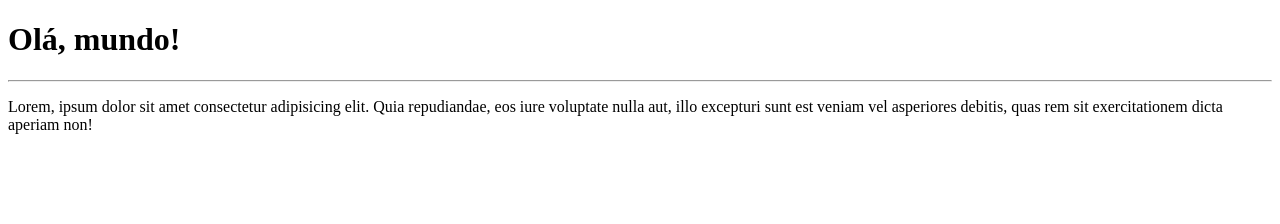
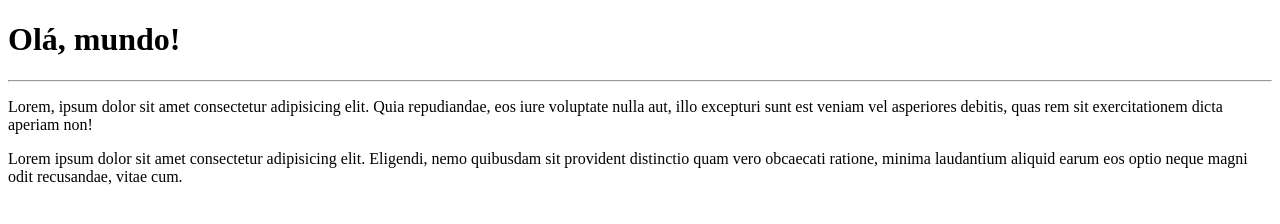
Before and after one commit to pedrogravina/Ola-Mundo, a plain HTML site: page site-exemplo/index.html in a window 1280 px wide. Drawn offline with Linux system fonts and the light colour scheme.

Commit message:
Adicionei um parágrafo

```diff
--- a/site-exemplo/index.html
+++ b/site-exemplo/index.html
@@ -9,5 +9,6 @@
     <h1>Olá, mundo!</h1>
     <hr>
     <p>Lorem, ipsum dolor sit amet consectetur adipisicing elit. Quia repudiandae, eos iure voluptate nulla aut, illo excepturi sunt est veniam vel asperiores debitis, quas rem sit exercitationem dicta aperiam non!</p>
+    <p>Lorem ipsum dolor sit amet consectetur adipisicing elit. Eligendi, nemo quibusdam sit provident distinctio quam vero obcaecati ratione, minima laudantium aliquid earum eos optio neque magni odit recusandae, vitae cum.</p>
 </body>
 </html>
```
